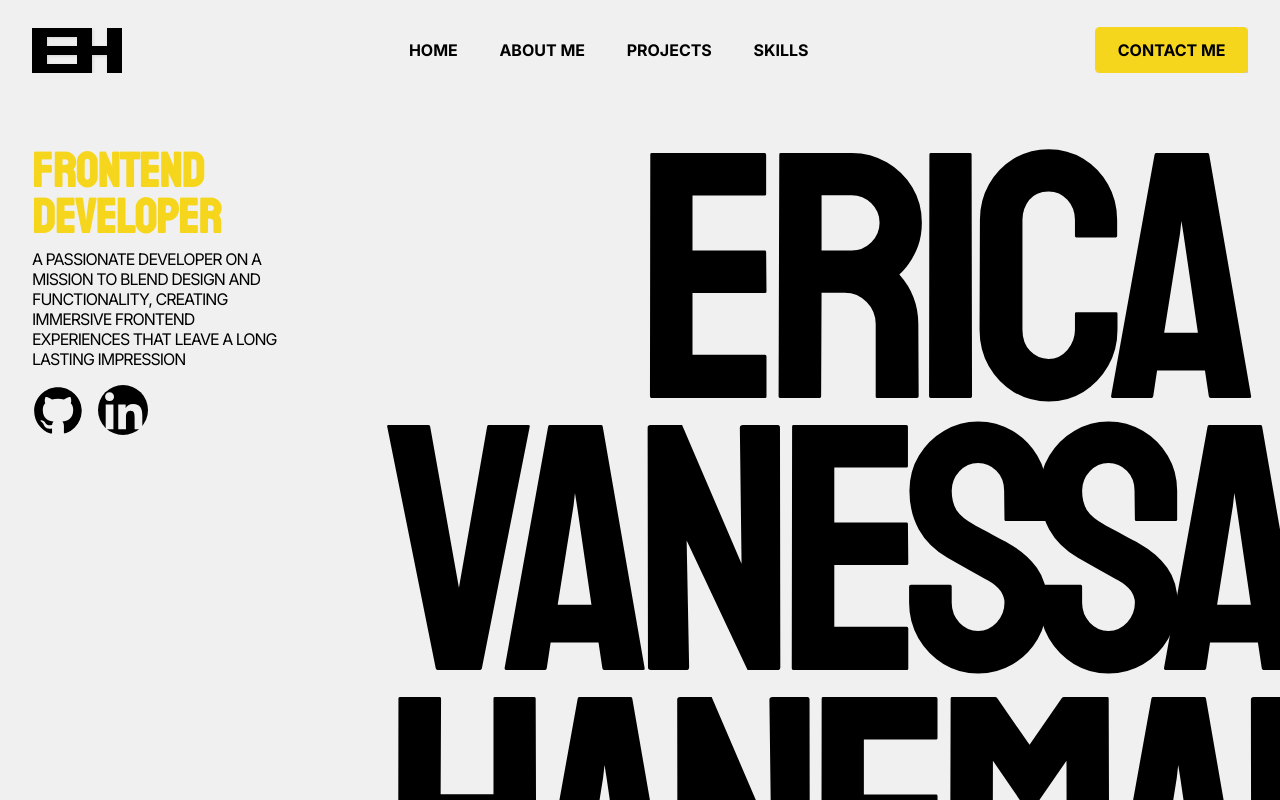
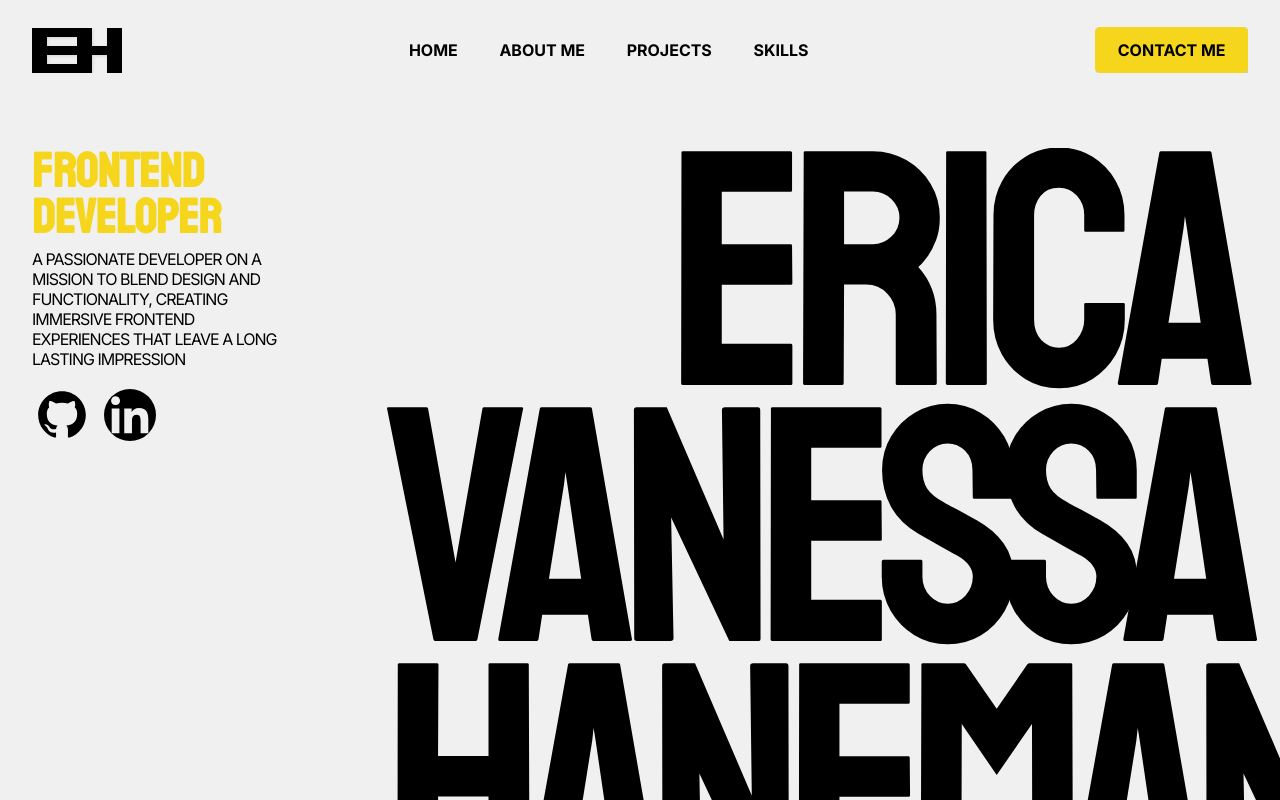
Before and after one commit to ericahanemann/erica-portfolio, a React (Vite) app: page / in a window 1280 px wide. Shown: the top 800 px of the page. Built offline with nearby package versions, Linux system fonts and the light colour scheme.

Commit message:
feat: add contact button and socials transition animation

```diff
--- a/src/components/Navbar/Navbar.module.css
+++ b/src/components/Navbar/Navbar.module.css
@@ -123,6 +123,7 @@
 }
 
 .contactButton {
+  position: relative;
   text-transform: uppercase;
   font-weight: bold;
   padding: 0.8rem 1.4rem;
@@ -131,12 +132,36 @@
   background-color: var(--highlights-color);
   font-size: 1rem;
   box-shadow: 2px 2px 4px #6969695e;
+  overflow: hidden;
+
+
+  transition: all 0.5s;
 }
 
 .contactButton:hover {
   cursor: pointer;
   background-color: var(--highlights-color-hover);
-  transition: 0.25s ease-in-out;
+}
+
+.contactButton::before {
+  position: absolute;
+  content: "";
+  left: 0;
+  top: 0;
+  width: 100%;
+  height: 80%;
+  background-image: linear-gradient(
+    transparent,
+    rgba(235, 235, 235, 0.552),
+    transparent
+  );
+
+  transform: translateX(-100%) rotate(45deg);
+  transition: all 0.4s ease-in-out;
+}
+
+.contactButton:hover::before {
+  transform: translateX(100%) rotate(45deg);
 }
 
 @keyframes fade-in-out {
--- a/src/pages/Home/Home.module.css
+++ b/src/pages/Home/Home.module.css
@@ -35,27 +35,114 @@
 
 .heroInfoSocials {
   display: flex;
-  gap: 1rem;
+  gap: 0.5rem;
   margin-top: 0.5rem;
 }
 
 .heroSocialIconLink {
+  position: relative;
+  display: flex;
+  justify-content: center;
+  align-items: center;
   text-decoration: none;
   color: var(--secondary-color);
-  width: 50px;
-  height: 50px;
-  border-radius: 50%;
-  overflow-y: hidden;
+  padding: 0.25rem;
+
+  transition: color 0.2s;
+}
+
+.heroSocialIconLink:hover {
+  color: var(--highlights-color);
+}
+
+.heroSocialIconLink::before {
+  position: absolute;
+  content: "";
+  width: 12px;
+  height: 2px;
+  top: 50%;
+  left: -100%;
+  background-color: var(--highlights-color);
+  opacity: 0;
+
+  transition: all 0.25s;
+  transform: translateY(-50%);
+}
+
+.heroSocialIconLink:hover::before {
+  left: 50%;
+  transform: translateY(-50%) translateX(-50%);
+  animation: fade-in-out 0.25s;
+}
+
+.heroSocialIconLink::after {
+  position: absolute;
+  content: "";
+  width: 12px;
+  height: 2px;
+  top: 50%;
+  right: -100%;
+  background-color: var(--highlights-color);
+  opacity: 0;
+
+  transition: all 0.25s;
+  transform: translateY(-50%);
+}
+
+.heroSocialIconLink:hover::after {
+  right: 50%;
+  transform: translateY(-50%) translateX(50%);
+  animation: fade-in-out 0.25s;
+}
+
+.heroSocialIconLink span:nth-child(1) {
+  position: absolute;
+  width: 12px;
+  height: 12px;
+  top: 50%;
+  left: 50%;
+  border: 2px solid var(--highlights-color);
+  background-color: transparent;
+  border-width: 2px 0 0 2px;
+
+  transition: all 0.25s 0.25s;
+  opacity: 0;
+  transform: translateX(-50%) translateY(-50%);
+}
+
+.heroSocialIconLink span:nth-child(3) {
+  position: absolute;
+  width: 12px;
+  height: 12px;
+  bottom: 50%;
+  right: 50%;
+  border: 2px solid var(--highlights-color);
+  background-color: transparent;
+  border-width: 0 2px 2px 0;
+
+  transition: all 0.25s 0.25s;
+  opacity: 0;
+  transform: translateX(50%) translateY(50%);
+}
+
+.heroSocialIconLink:hover span:nth-child(1) {
+  opacity: 1;
+  top: 0;
+  left: 0;
+  transform: translateX(0) translateY(0);
+}
+
+.heroSocialIconLink:hover span:nth-child(3) {
+  opacity: 1;
+  bottom: 0;
+  right: 0;
+  transform: translateX(0) translateY(0);
 }
 
 .heroSocialIcon {
   font-size: 52px;
-  transition: 0.15s ease-in-out;
-}
-
-.heroSocialIcon:hover {
-  cursor: pointer;
-  color: var(--highlights-color);
+  border-radius: 50%;
+  transition: all 0.2s;
 }
 
 .name {
@@ -64,9 +151,9 @@
   padding-right: 2.5rem;
   overflow-y: hidden;
   font-family: "Staatliches", sans-serif;
-  font-size: 22rem;
+  font-size: 21rem;
   font-weight: 500;
-  line-height: 17rem;
+  line-height: 16rem;
   letter-spacing: -1.2rem;
   text-align: right;
   color: var(--secondary-color);
@@ -80,14 +167,23 @@
   height: 100%;
   left: 0;
   top: 0;
-  background-image: linear-gradient(
-    45deg,
-    transparent,
-    #f0f0f050,
-    transparent
-  );
+  background-image: linear-gradient(45deg, transparent, #f0f0f050, transparent);
   transform: translateX(-100%);
   animation: shine 8s infinite;
+}
+
+@keyframes fade-in-out {
+  0% {
+    opacity: 0;
+  }
+
+  80% {
+    opacity: 1;
+  }
+
+  100% {
+    opacity: 0;
+  }
 }
 
 @keyframes shine {
--- a/src/pages/Home/Home.tsx
+++ b/src/pages/Home/Home.tsx
@@ -1,5 +1,5 @@
 import { Link } from "react-router-dom";
-import styles from "./Home.module.css"
+import styles from "./Home.module.css";
 
 import { GrLinkedin, GrGithub } from "react-icons/gr";
 
@@ -18,16 +18,22 @@ export default function Home() {
             <a
               href="https://github.com/ericahanemann"
               target="_blank"
+              rel="noreferrer"
               className={styles.heroSocialIconLink}
             >
+              <span></span>
               <GrGithub className={styles.heroSocialIcon}></GrGithub>
+              <span></span>
             </a>
             <a
               href="https://www.linkedin.com/in/erica-hanemann/"
               target="_blank"
+              rel="noreferrer"
               className={styles.heroSocialIconLink}
             >
+              <span></span>
               <GrLinkedin className={styles.heroSocialIcon}></GrLinkedin>
+              <span></span>
             </a>
           </div>
         </div>
```
